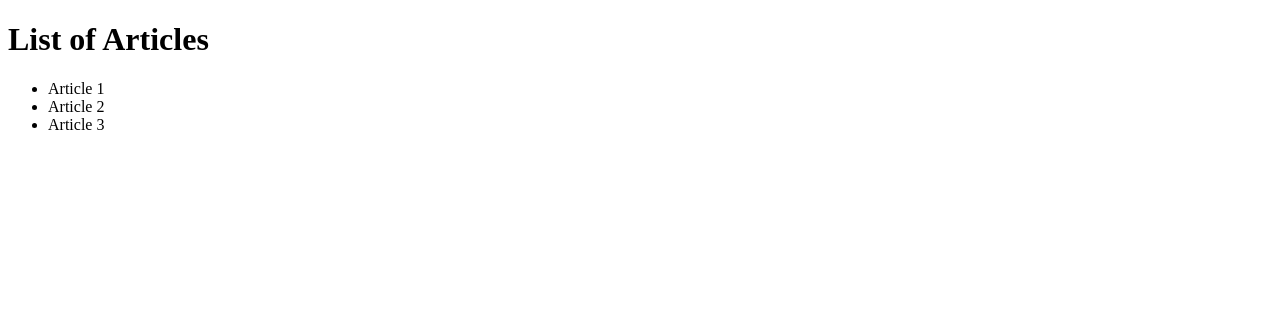
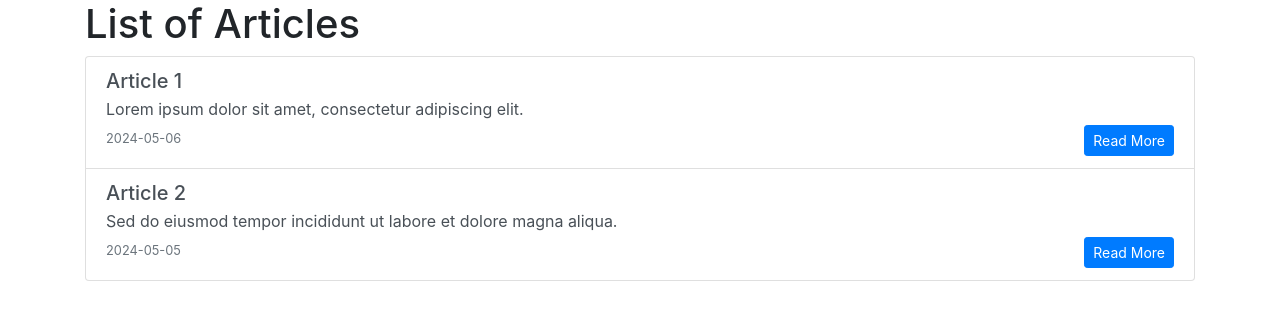
Before and after one commit to margieh/genai_infofeed, a Flask app: page / in a window 1280 px wide. Shown: the top 320 px of the page. Run offline with Flask 3, Linux system fonts and the light colour scheme; some libraries are stand-ins or nearby versions.

Commit message:
format with bootstrap add jinja

```diff
--- a/app.py
+++ b/app.py
@@ -2,11 +2,25 @@ from flask import Flask, render_template
 
 app = Flask(__name__)
 
+@app.route('/')
+def home():
+    # Sample articles
+    articles = [
+        {
+            'title': 'Article 1',
+            'content': 'Lorem ipsum dolor sit amet, consectetur adipiscing elit.',
+            'source_link': 'https://example.com/article1',
+            'timestamp': '2024-05-06'
+        },
+        {
+            'title': 'Article 2',
+            'content': 'Sed do eiusmod tempor incididunt ut labore et dolore magna aliqua.',
+            'source_link': 'https://example.com/article2',
+            'timestamp': '2024-05-05'
+        },
+        # Add more sample articles as needed
+    ]
+    return render_template('index.html', articles=articles)
 
-@app.route("/")
-def home():
-    return render_template("index.html")
-
-
-if __name__ == "__main__":
+if __name__ == '__main__':
     app.run(debug=True)
--- a/prompts_history.txt
+++ b/prompts_history.txt
@@ -1,3 +1,5 @@
 Create the application structure
 
- Help me build a web application to display some articles with python. The project should be set up in a vitural env and use Flask.
+ 1. Help me build a web application to display some articles with python. The project should be set up in a vitural env and use Flask.
+
+ 2. Prompt 2: Create a full stack application using python and flask, integrated Bootstrap4 with CDN links and Jinja templating. It should display a list of articles with a title, truncated content, and souce link on an achor tag with read-more text and a button class and timestamp for each article. For now, you can create a few sample articles in a dictionary and display them. Give me step-by-step instructions and code to test it out.
--- a/templates/index.html
+++ b/templates/index.html
@@ -6,15 +6,24 @@
     <meta charset="UTF-8">
     <meta name="viewport" content="width=device-width, initial-scale=1.0">
     <title>Articles</title>
+    <!-- Bootstrap CDN links -->
+    <link rel="stylesheet" href="https://stackpath.bootstrapcdn.com/bootstrap/4.5.2/css/bootstrap.min.css">
 </head>
 
 <body>
-    <h1>List of Articles</h1>
-    <ul>
-        <li>Article 1</li>
-        <li>Article 2</li>
-        <li>Article 3</li>
-    </ul>
+    <div class="container">
+        <h1>List of Articles</h1>
+        <div class="list-group">
+            {% for article in articles %}
+            <a href="{{ article.source_link }}" class="list-group-item list-group-item-action">
+                <h5 class="mb-1">{{ article.title }}</h5>
+                <p class="mb-1">{{ article.content|truncate(100) }}</p>
+                <small class="text-muted">{{ article.timestamp }}</small>
+                <button type="button" class="btn btn-primary btn-sm float-right">Read More</button>
+            </a>
+            {% endfor %}
+        </div>
+    </div>
 </body>
 
 </html>
```
